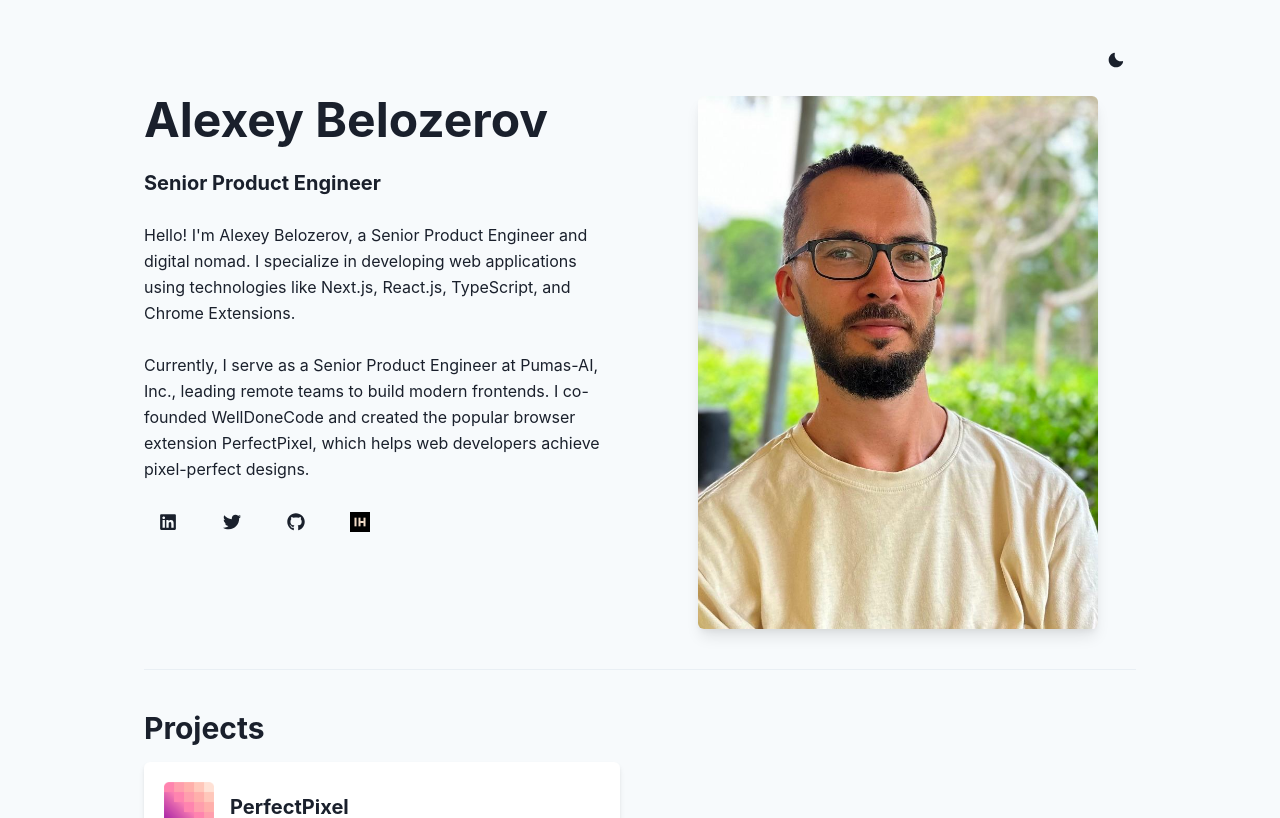
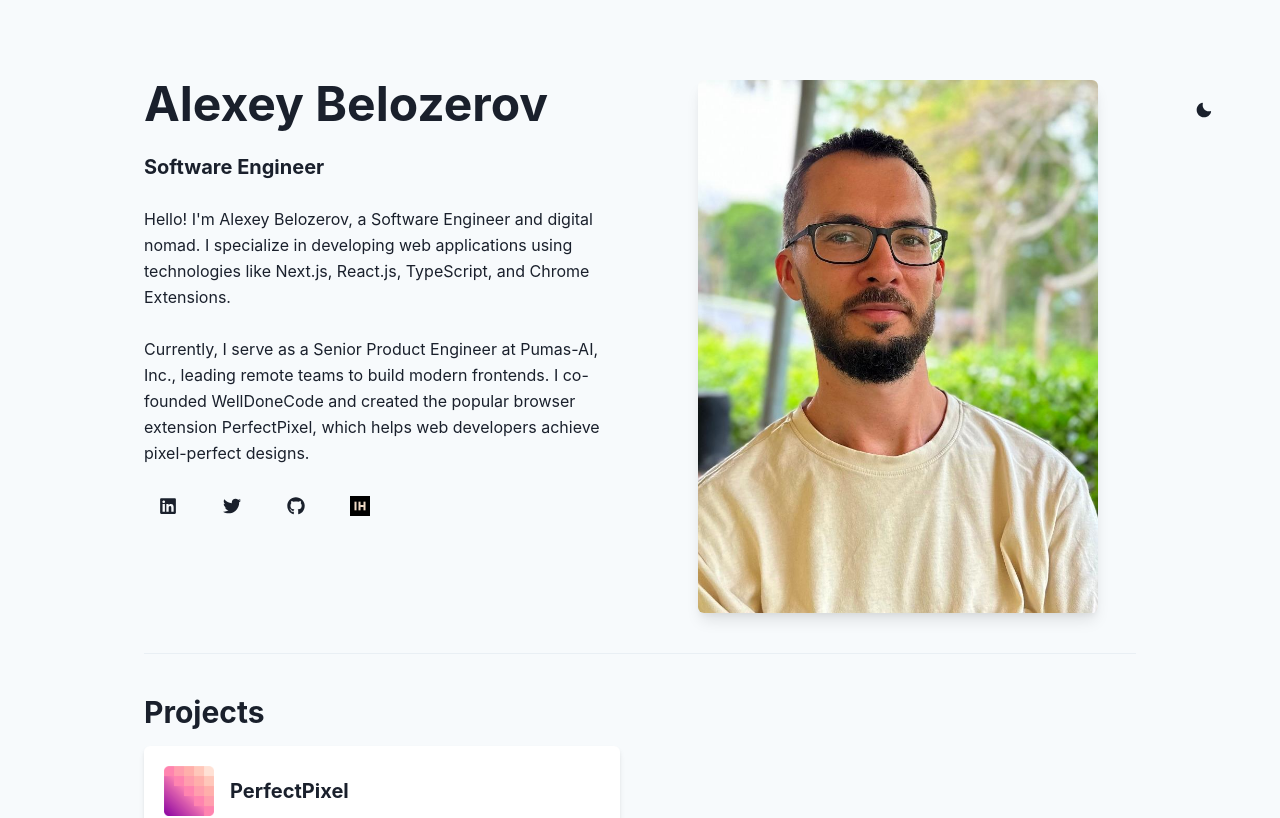
Before and after one commit to abelozerov/blog, a Next.js app: page / in a window 1280 px wide. Shown: the top 818 px of the page. Built offline with nearby package versions, Linux system fonts and the light colour scheme.

Commit message:
Seo optimization, slight layout changes

```diff
--- a/src/app/layout.tsx
+++ b/src/app/layout.tsx
@@ -3,7 +3,8 @@
 
 import { ChakraProvider } from "@chakra-ui/react";
 import { ReactNode } from "react";
-import theme from "../theme"
+import theme from "../theme";
+import { ColorModeScript } from "@chakra-ui/react";
 
 interface RootLayoutProps {
   children: ReactNode;
@@ -12,6 +13,16 @@ interface RootLayoutProps {
 export default function RootLayout({ children }: RootLayoutProps) {
   return (
     <html lang="en">
+      <head>
+        <meta charSet="UTF-8" />
+        <meta name="viewport" content="width=device-width, initial-scale=1.0" />
+        <meta name="description" content="Alexey Belozerov is a Software Engineer specializing in web applications using Next.js, React.js, TypeScript, and Chrome Extensions." />
+        <meta name="keywords" content="Alexey Belozerov, Software Engineer, Next.js, React.js, TypeScript, Chrome Extensions, Web Development" />
+        <meta name="author" content="Alexey Belozerov" />
+        <link rel="icon" href="/favicon.ico" />
+        <title>Alexey Belozerov - Software Engineer</title>
+        <ColorModeScript initialColorMode={theme.config.initialColorMode} />
+      </head>
       <body>
         <ChakraProvider theme={theme}>
           {children}
--- a/src/app/page.tsx
+++ b/src/app/page.tsx
@@ -9,7 +9,6 @@ import {
   Image,
   Link,
   SimpleGrid,
-  Stack,
   Text,
   VStack,
   useColorMode,
@@ -30,25 +29,18 @@ export default function Home() {
 
   return (
     <Box bg={bgColor} color={textColor} minH="100vh" py={10}>
-      <Container maxW="container.lg">
-        <Flex justify="flex-end" mb={4}>
-          <IconButton
-            aria-label="Toggle dark mode"
-            icon={colorMode === "light" ? <MoonIcon /> : <SunIcon />}
-            onClick={toggleColorMode}
-            variant="ghost"
-          />
-        </Flex>
+      <Container maxW="container.lg" py={10}>
+        <Box position="relative">
           <SimpleGrid columns={{ base: 1, md: 2 }} spacing={10}>
             <VStack spacing={4} align={{ base: "center", md: "flex-start" }}>
               <Heading as="h1" size="2xl" mb={2}>
                 Alexey Belozerov
               </Heading>
               <Text fontSize="xl" fontWeight="bold" mb={2}>
-              Senior Product Engineer
+                Software Engineer
               </Text>
               <Text fontSize="md" lineHeight="tall">
-              Hello! I&apos;m Alexey Belozerov, a Senior Product Engineer and digital nomad. I specialize in developing web applications using technologies like Next.js, React.js, TypeScript, and Chrome Extensions.
+                Hello! I&apos;m Alexey Belozerov, a Software Engineer and digital nomad. I specialize in developing web applications using technologies like Next.js, React.js, TypeScript, and Chrome Extensions.
                 <br/><br/>
                 Currently, I serve as a Senior Product Engineer at Pumas-AI, Inc., leading remote teams to build modern frontends. I co-founded WellDoneCode and created the popular browser extension PerfectPixel, which helps web developers achieve pixel-perfect designs.
               </Text>
@@ -77,7 +69,7 @@ export default function Home() {
                 </Link>
               </HStack>
             </VStack>
-          <Box>
+            <Box position="relative">
               <Image
                 src="/profile.jpg"
                 alt="Alexey Belozerov"
@@ -89,8 +81,18 @@ export default function Home() {
                 boxShadow="lg"
                 border="none"
               />
+              <IconButton
+                aria-label="Toggle dark mode"
+                icon={colorMode === "light" ? <MoonIcon /> : <SunIcon />}
+                onClick={toggleColorMode}
+                variant="ghost"
+                position="absolute"
+                top="10px"
+                left="110%"
+              />
             </Box>
           </SimpleGrid>
+        </Box>
 
         <Divider my={10} />
 
```
Lines whose indentation alone changed are shown as unchanged.
